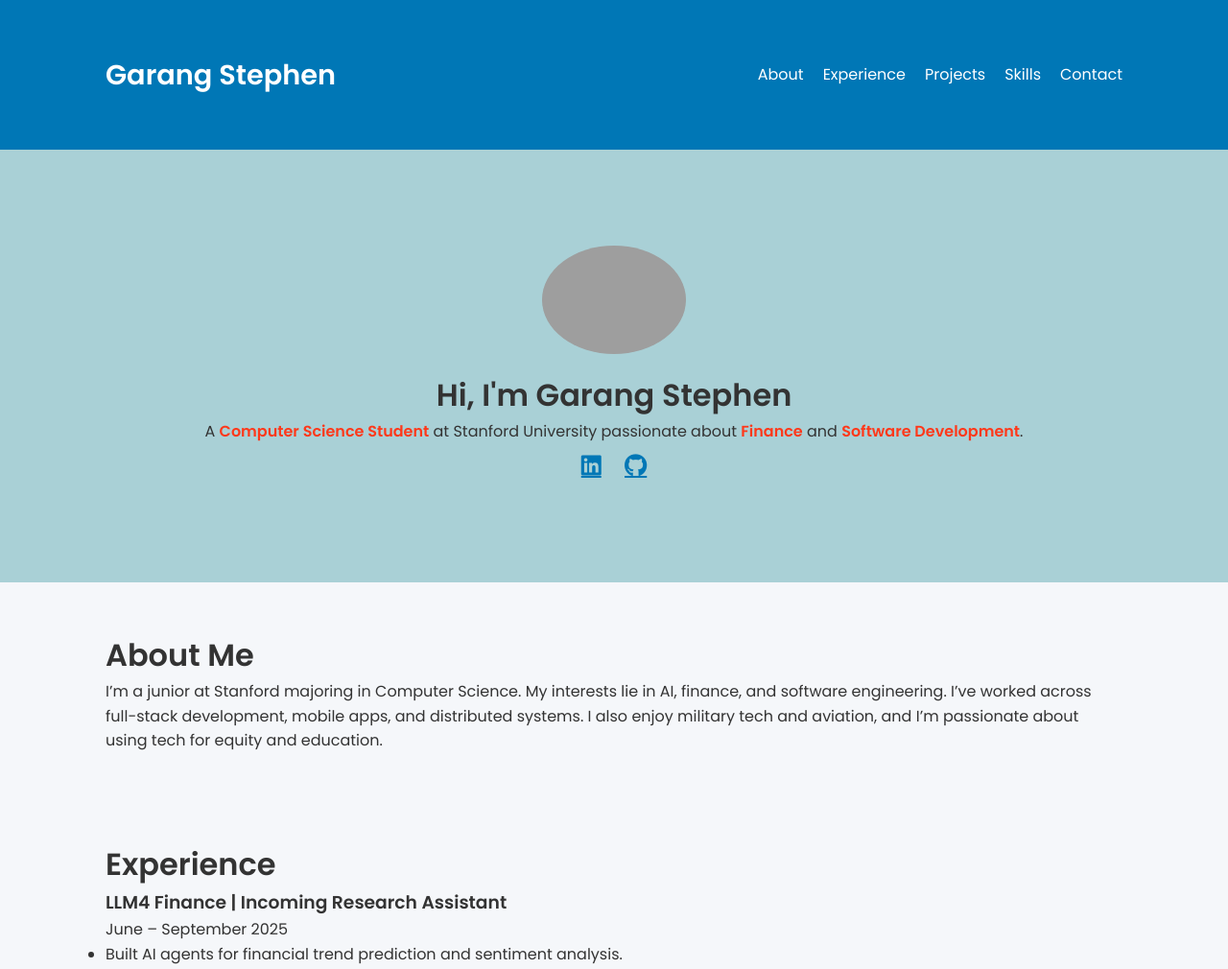
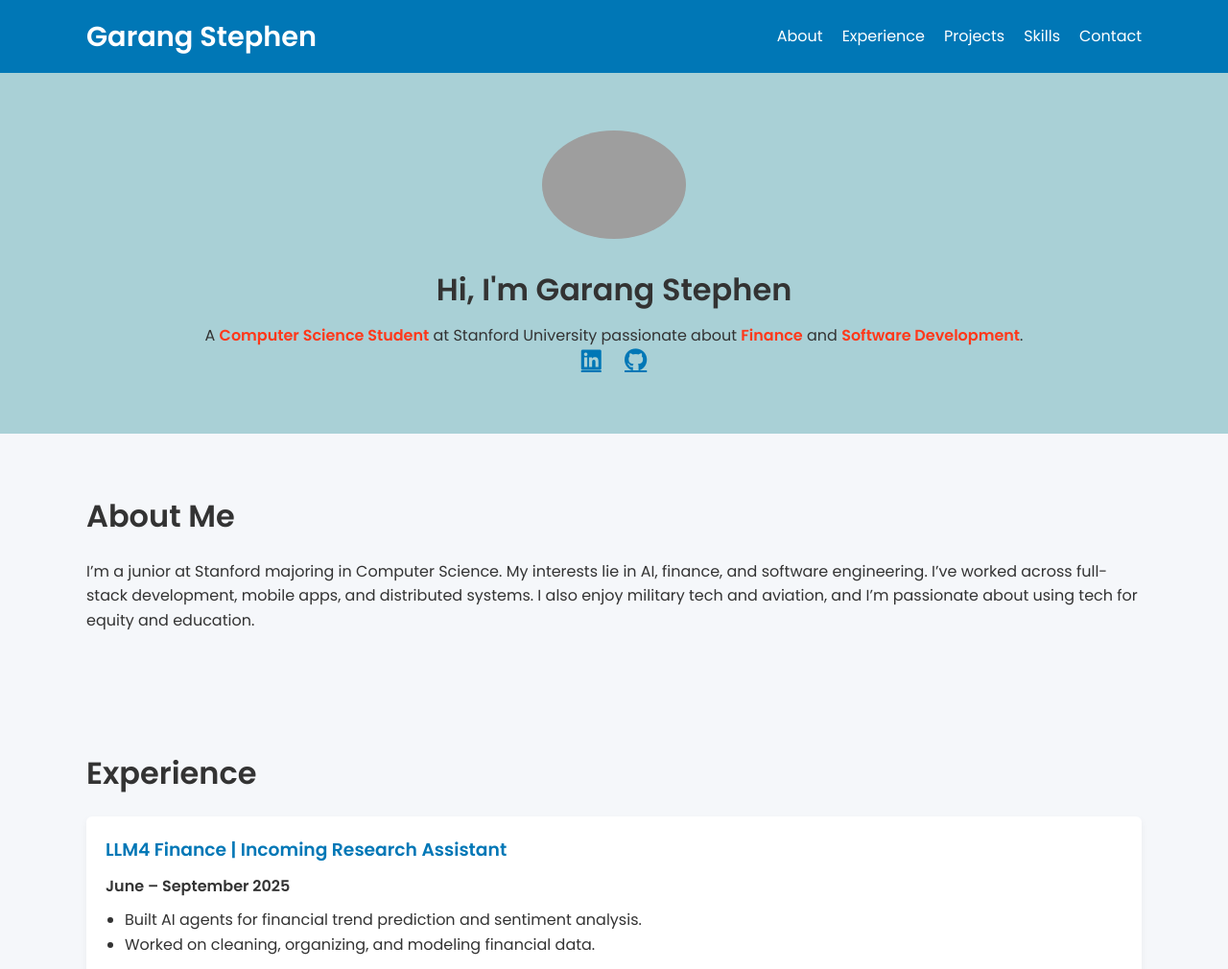
Before and after one commit to alokonyin/alokonyin.github.io, a plain HTML site: page index.html in a window 1280 px wide. Shown: the top 1010 px of the page at 96% size. Drawn offline with Linux system fonts and the light colour scheme; grey boxes are pictures that could not be loaded.

Commit message:
Update style.css

```diff
--- a/style.css
+++ b/style.css
@@ -1,4 +1,3 @@
-/* General Styles */
 * {
   margin: 0;
   padding: 0;
@@ -7,28 +6,27 @@
 }
 
 body {
-    background-color: #F5F7FA;
+  background: #f5f7fa;
   color: #333;
   line-height: 1.6;
 }
 
-/* Navigation */
+/* Header Navigation */
 header {
-    background-color: #0077B6;
+  background: #0077b6;
   padding: 15px 0;
-    text-align: center;
+  color: #fff;
 }
 
-header .container {
+.nav-bar {
   display: flex;
   justify-content: space-between;
   align-items: center;
   max-width: 1100px;
-    margin: 0 auto;
+  margin: auto;
 }
 
-header h1 {
-    color: white;
+.logo {
   font-size: 1.8rem;
 }
 
@@ -42,65 +40,102 @@ nav ul li {
 }
 
 nav ul li a {
-    color: white;
+  color: #fff;
   text-decoration: none;
-    font-size: 1rem;
 }
 
 /* Hero Section */
 #hero {
+  background: #a9d0d6;
   text-align: center;
   padding: 60px 20px;
-    background: #A9D0D6;
 }
 
 .profile-img {
   width: 150px;
   border-radius: 50%;
+  margin-bottom: 20px;
+}
+
+.hero-content h2 {
+  font-size: 2rem;
+  margin-bottom: 10px;
+}
+
+.highlight {
+  color: #ff381a;
+  font-weight: 600;
+}
+
+.social-links a {
+  margin: 0 10px;
+  font-size: 1.5rem;
+  color: #0077b6;
+}
+
+/* Sections */
+section {
+  padding: 60px 20px;
+}
+
+.container {
+  max-width: 1100px;
+  margin: auto;
 }
 
 h2 {
-    margin-top: 10px;
   font-size: 2rem;
+  margin-bottom: 20px;
+  color: #333;
 }
 
-.highlight {
-    color: #FF381A;
-    font-weight: bold;
+.card {
+  background: #fff;
+  padding: 20px;
+  margin-bottom: 20px;
+  box-shadow: 0px 4px 8px rgba(0,0,0,0.05);
+  border-radius: 6px;
 }
 
-.social-links a {
-    margin: 10px;
-    font-size: 1.5rem;
-    color: #0077B6;
+.card h3 {
+  color: #0077b6;
+  margin-bottom: 10px;
 }
 
-/* Sections */
-.container {
-    max-width: 1100px;
-    margin: auto;
-    padding: 40px 20px;
+.card p {
+  font-weight: bold;
+  margin-bottom: 10px;
 }
 
-/* Experience & Projects */
-.experience-list, .projects-list {
+.card ul {
+  padding-left: 20px;
+}
+
+.skills-list {
+  list-style: none;
   display: flex;
   flex-wrap: wrap;
-    gap: 20px;
+  gap: 15px;
 }
 
-.experience-card, .project-card {
-    background: white;
-    padding: 20px;
-    box-shadow: 0px 4px 6px rgba(0,0,0,0.1);
-    border-radius: 5px;
-    width: 45%;
+.skills-list li {
+  background: #fff;
+  padding: 10px 15px;
+  border: 1px solid #0077b6;
+  border-radius: 4px;
+  color: #0077b6;
+  font-weight: 500;
 }
 
 /* Footer */
 footer {
+  background: #0077b6;
   text-align: center;
   padding: 20px;
-    background: #0077B6;
   color: white;
 }
+
+footer a {
+  color: #ffb703;
+  text-decoration: none;
+}
```
Lines whose indentation alone changed are shown as unchanged.
